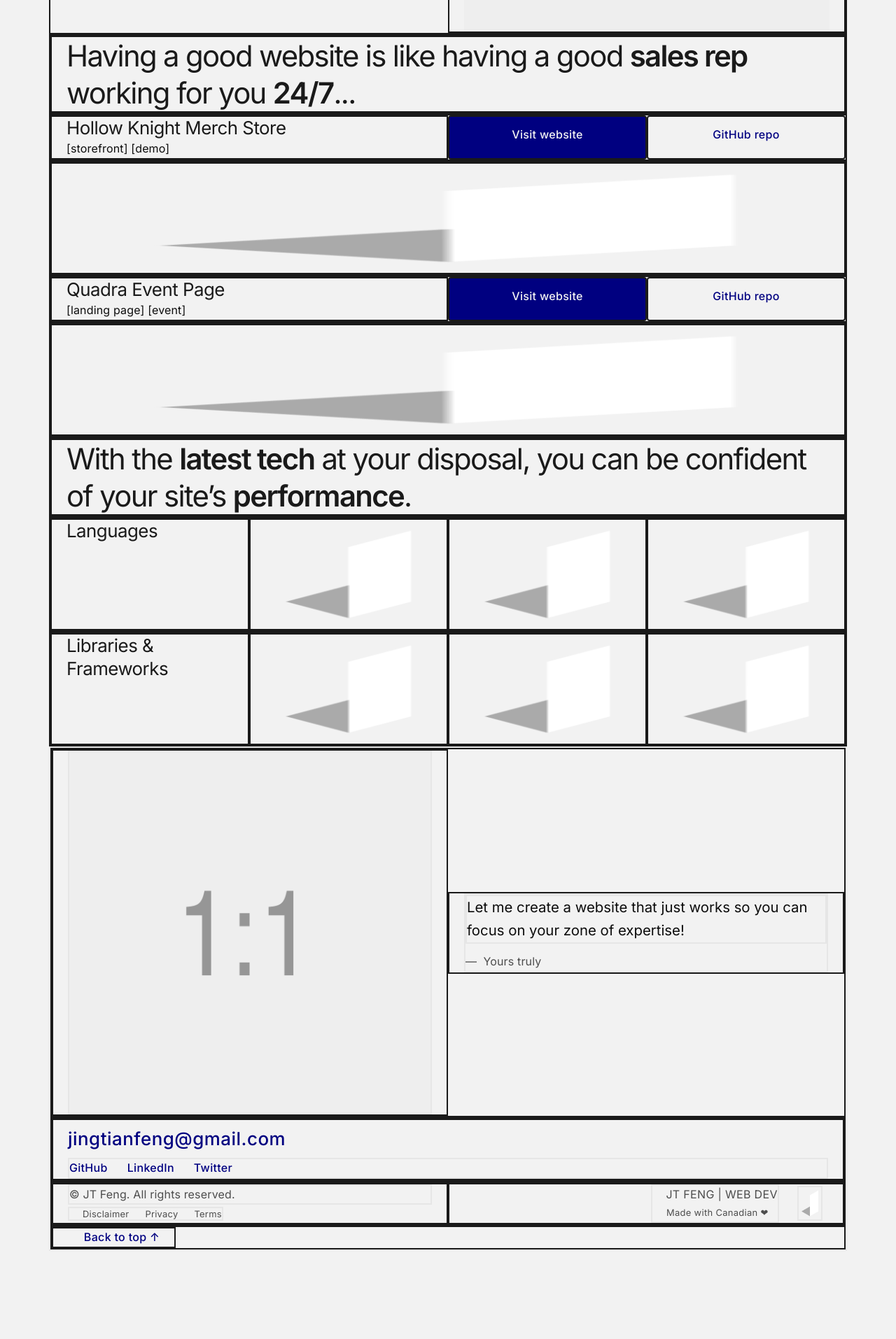
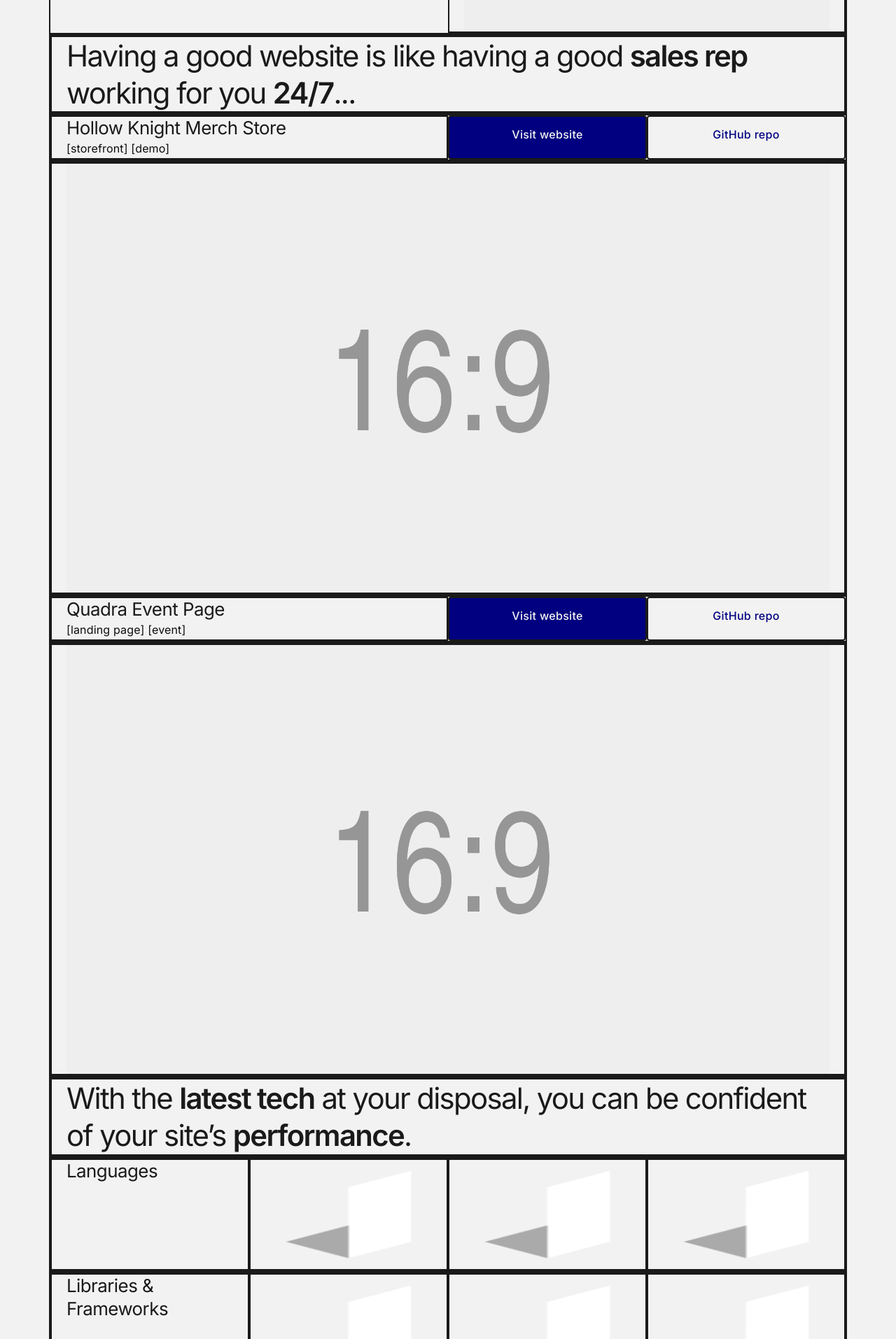
Before and after one commit to jingtianfeng/jtfeng-personal-1, a Jekyll site: the page built from index.html, in a window 1280 px wide. Shown: the part 702-2616 px from the top of the page at 70% size. Built offline with Jekyll 4.4.1, drawn with Linux system fonts in a browser that asks for light colours; before the commit the page ends 2490 px from its top, so only the background shows below that.

Commit message:
Update index: src placeholder for #frontend-work

```diff
--- a/index.html
+++ b/index.html
@@ -99,9 +99,10 @@ title: Front-End Developer
         <div class="border border-dark
                     row">
             <img class="border border-dark
+                        img-fluid
                         col-4"
-                 src="/assets/img/logo.png" alt="Hollow Knight Merch Store"
-                 height="160" width="111">
+                 src="/assets/img/placeholder-16x9.png" alt="Hollow Knight Merch Store"
+                 height="160" width="auto">
         </div>
         <div class="border border-dark
                     row">
@@ -130,9 +131,10 @@ title: Front-End Developer
         <div class="border border-dark
                     row">
             <img class="border border-dark
+                        img-fluid
                         col-4"
-                 src="/assets/img/logo.png" alt="Quadra Event Page"
-                 height="160" width="111">
+                 src="/assets/img/placeholder-16x9.png" alt="Quadra Event Page"
+                 height="160" width="auto">
         </div>
     </div>
 </section>
```
